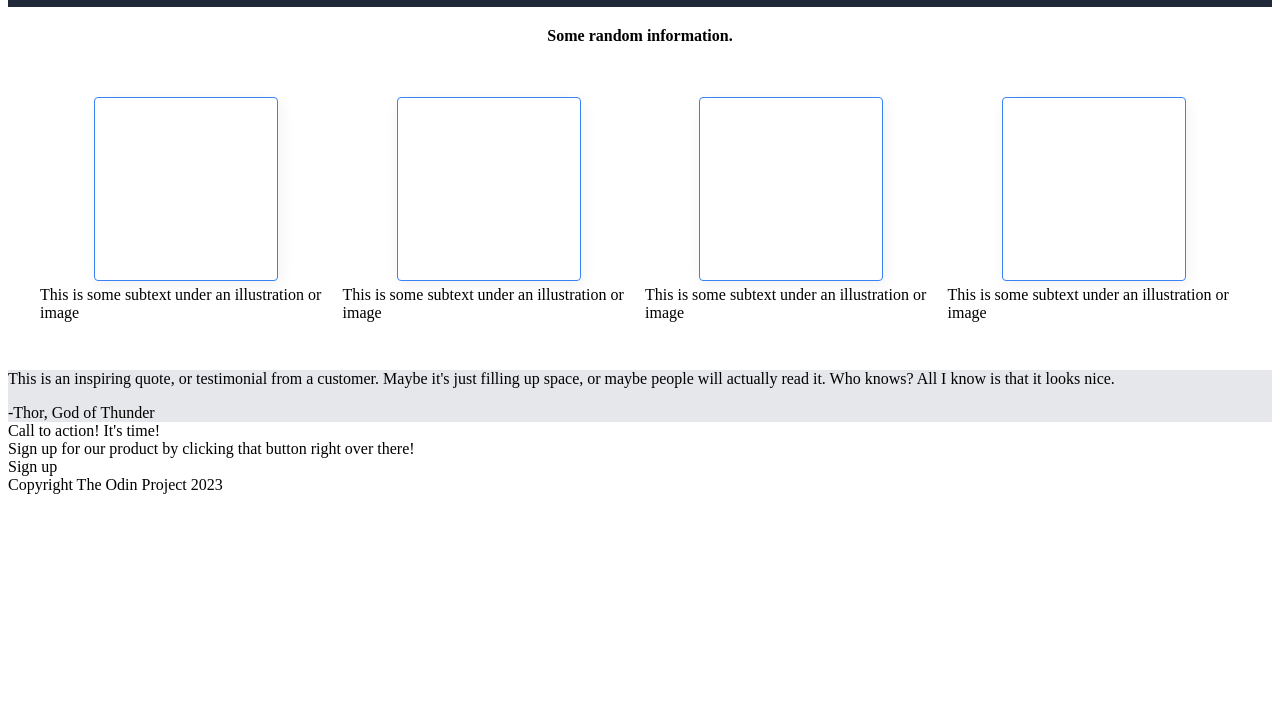
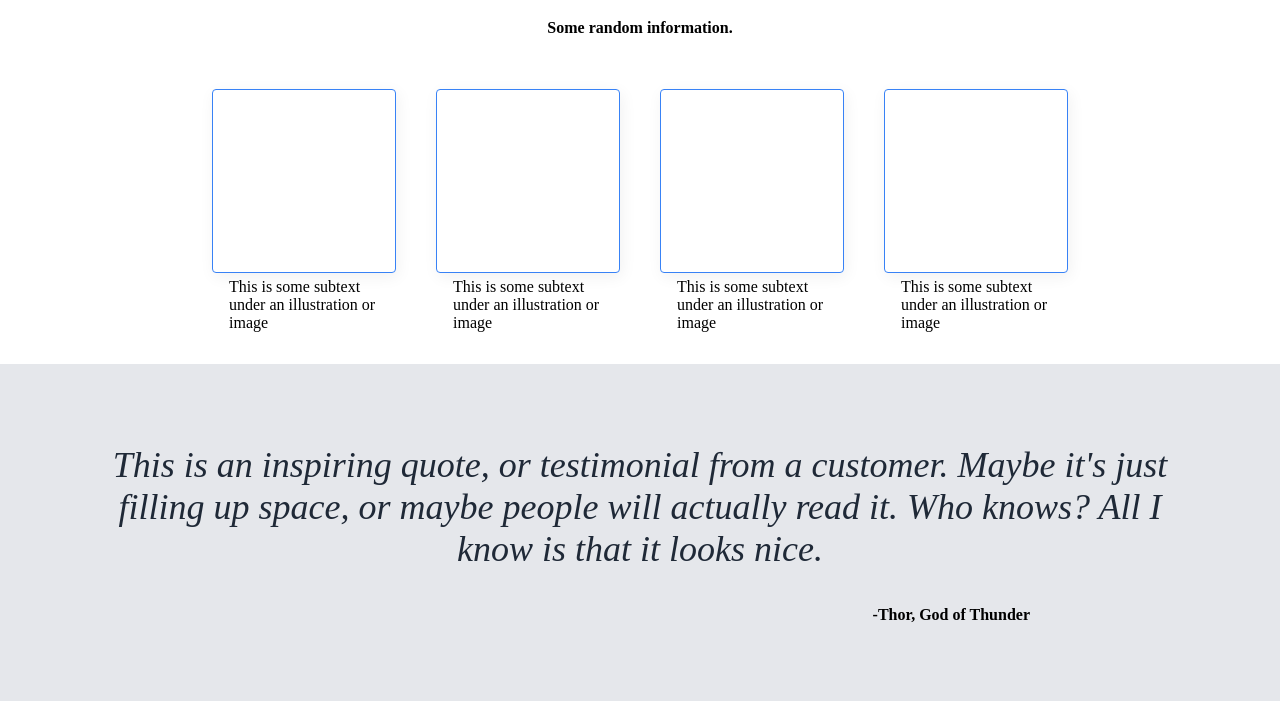
Before and after one commit to asturuf2/web-page, a plain HTML site: page index.html in a window 1280 px wide. Shown: the part 204-905 px from the top of the page. Before the commit the page ends 800 px from the top, so only its background shows below. Drawn offline with Linux system fonts and the light colour scheme.

Commit message:
CSS up to block 3

```diff
--- a/index.html
+++ b/index.html
@@ -47,7 +47,7 @@
         </div>
         <div class = "three">
             <p>This is an inspiring quote, or testimonial from a customer. Maybe it's just filling up space, or maybe people will actually read it. Who knows? All I know is that it looks nice.</p>
-            <div class="quote">-Thor, God of Thunder</div>
+            <div class="quote" style="font-weight:bold;">-Thor, God of Thunder</div>
         </div>
         <div class = "four">
             <div class = "container">
--- a/style.css
+++ b/style.css
@@ -1,3 +1,7 @@
+body{
+    margin:0;
+}
+
 .header{
     display:flex;
     justify-content: space-between;
@@ -48,7 +52,7 @@ img{
     padding: 32px;
     display: flex;
     justify-content: center;
-    gap:10px;
+    gap:40px;
 }
 
 .card-1{
@@ -56,8 +60,6 @@ img{
     flex-direction:column;
     align-items: center;
     gap:5px;
-
-
 }
 
 .boxes{
@@ -69,8 +71,30 @@ img{
     height: 150px;
 }
 
+.text{
+    width:150px;
+}
+
 .three{
+    display:flex;
+    flex-direction: column;
     background-color:#E5E7EB
+}
+
+p{
+    margin-top:80px;
+    padding:0px 80px;
+    text-align:center;
+    font-size:36px;
+    color:#1F2937;
+    font-style:italic;
+}
+
+.quote{
+    text-align: right;
+    margin:0px 250px;
+    margin-bottom:80px;
+    min-width:150px
 }
 
 .four{
```
